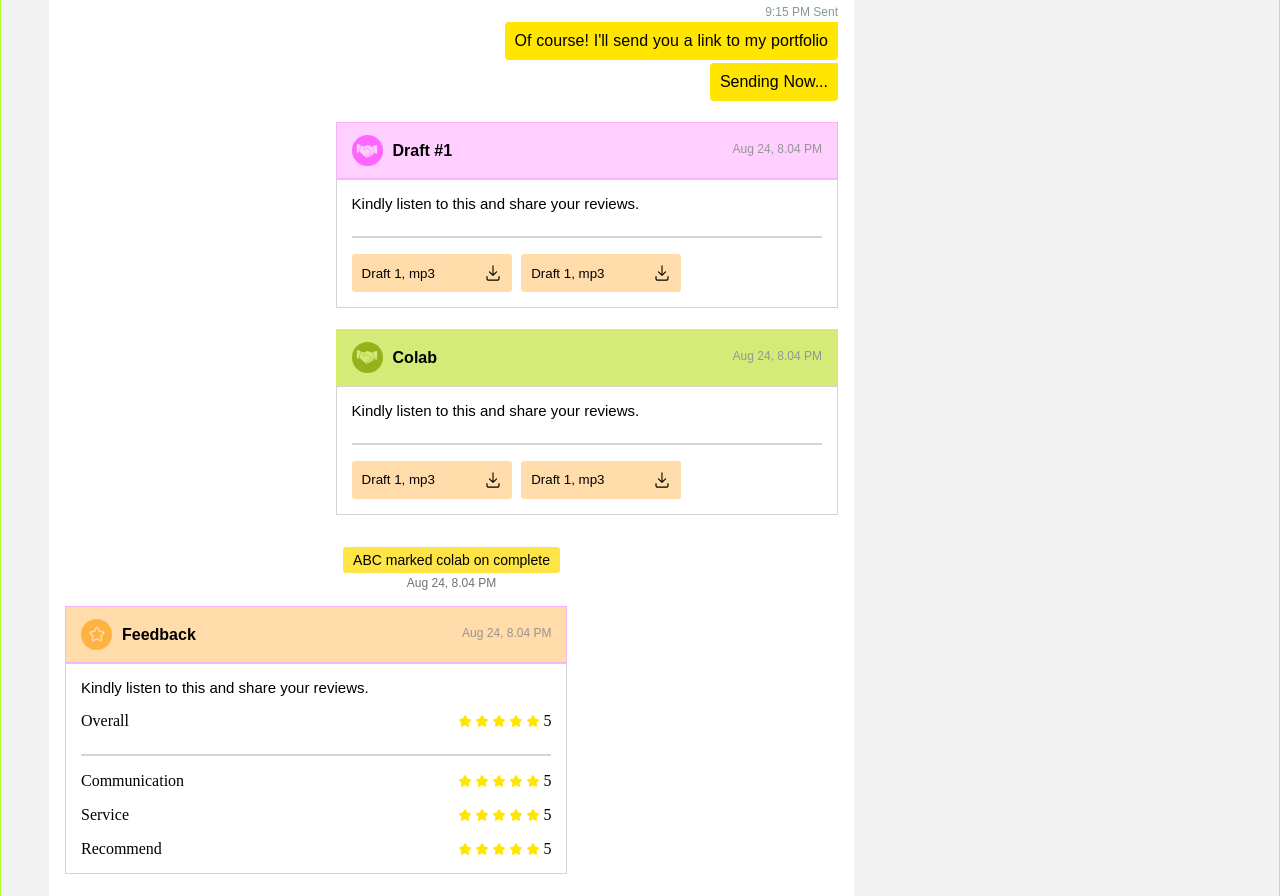
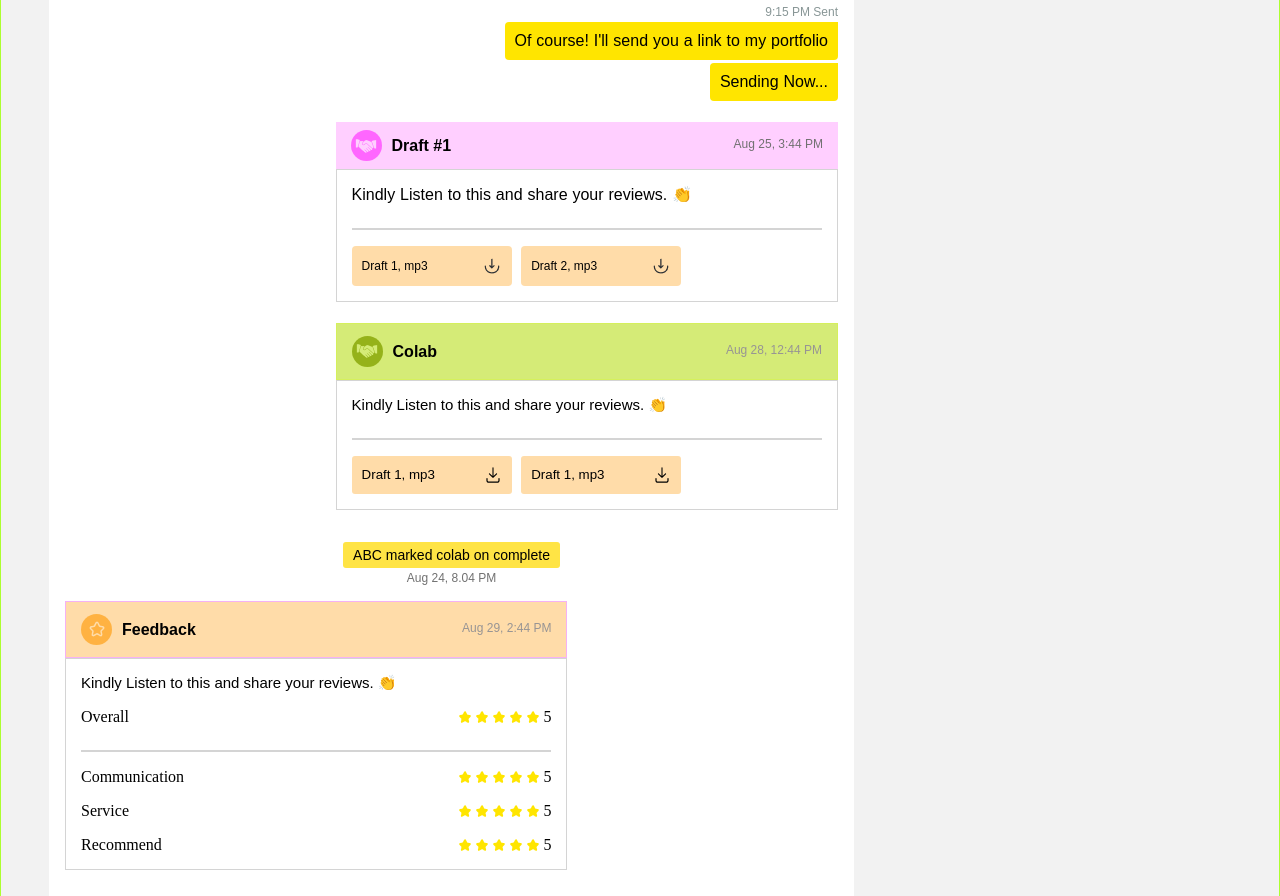
Before and after one commit to M-Abdullah-Bhatti/collabs, a React (Create React App) app: page / in a window 1280 px wide. Shown: the part 700-1596 px from the top of the page. Built offline with nearby package versions, Linux system fonts and the light colour scheme.

Commit message:
draft completed

```diff
--- a/src/Components/Activities/Activities.jsx
+++ b/src/Components/Activities/Activities.jsx
@@ -47,14 +47,14 @@ const Activities = () => {
         />
 
         <Draft
-          date="Aug 24, 8.04 PM"
+          date="Aug 25, 3:44 PM"
           draftNumber="1"
-          message=" Kindly listen to this and share your reviews."
+          message="Kindly Listen to this and share your reviews. 👏"
         />
 
         <Collab
-          date="Aug 24, 8.04 PM"
-          message=" Kindly listen to this and share your reviews."
+          date="Aug 28, 12:44 PM"
+          message=" Kindly Listen to this and share your reviews. 👏"
         />
 
         <ActivityStatus
@@ -63,8 +63,8 @@ const Activities = () => {
         />
 
         <Feedback
-          date="Aug 24, 8.04 PM"
-          message=" Kindly listen to this and share your reviews."
+          date="Aug 29, 2:44 PM"
+          message=" Kindly Listen to this and share your reviews. 👏"
         />
       </div>
     </div>
--- a/src/Components/Activities/Draft/Draft.css
+++ b/src/Components/Activities/Draft/Draft.css
@@ -11,12 +11,12 @@
 
 .draft__container .draft__header {
   width: 100%;
-  padding: 12px 15px;
+  padding: 8px 15px;
   display: flex;
   justify-content: space-between;
   align-items: center;
   background-color: #ffcfff;
-  border: 1px solid #f5b1f5;
+  /* border: 1px solid #f5b1f5; */
 }
 
 .draft__container .draft__header .logo {
@@ -37,15 +37,15 @@
 
 .draft__container .draft__header h3 {
   font-family: var(--font-gilroy-bold);
-
   font-size: 16px;
   line-height: 19px;
   letter-spacing: 0em;
+  font-weight: 700;
 }
 
 .draft__container .draft__header .date {
   font-family: var(--font-gilroy-light);
-  color: #979494;
+  color: #717171;
   font-size: 12px;
   margin-bottom: 3px;
 
@@ -61,7 +61,9 @@
 
 .draft__container .draft__body .message {
   font-family: var(--font-gilroy-light);
-  font-size: 15px;
+  font-size: 16px;
+  font-weight: 400;
+  word-spacing: 0.5px;
 }
 
 .draft__container .draft__body hr {
@@ -80,7 +82,7 @@
 
 .draft__container .draft__body .btns__container button {
   font-family: var(--font-gilroy-light);
-  border-radius: 3px;
+  border-radius: 4px;
   width: 10rem;
   display: flex;
   justify-content: space-between;
@@ -90,4 +92,6 @@
   padding: 10px;
   background-color: #ffdca9;
   cursor: pointer;
+  font-size: 12px;
+  font-weight: 400;
 }
--- a/src/Components/Activities/Draft/Draft.jsx
+++ b/src/Components/Activities/Draft/Draft.jsx
@@ -22,10 +22,11 @@ const Draft = ({ draftNumber, message, date }) => {
         {/* btns__container */}
         <div className="btns__container">
           <button>
-            Draft 1, mp3 <RxDownload style={{ fontSize: "18px" }} />{" "}
+            {/* Draft 1, mp3 <RxDownload style={{ fontSize: "18px" }} />{" "} */}
+            Draft 1, mp3 <img src="./import.png" alt="logo" />{" "}
           </button>
           <button>
-            Draft 1, mp3 <RxDownload style={{ fontSize: "18px" }} />{" "}
+            Draft 2, mp3 <img src="./import.png" alt="logo" />{" "}
           </button>
         </div>
       </div>
```
Also changed, not shown: public/import.png (added).
